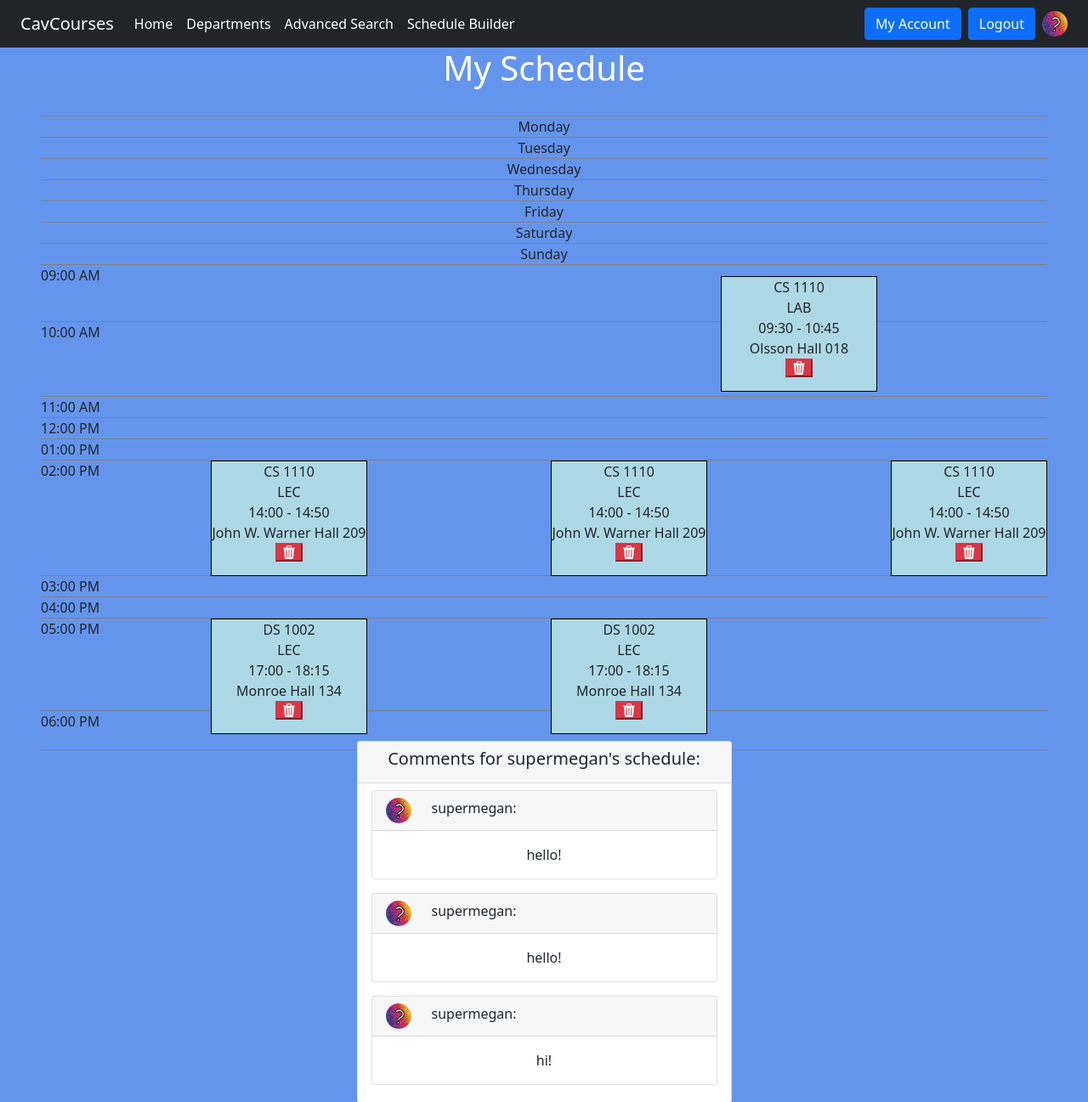
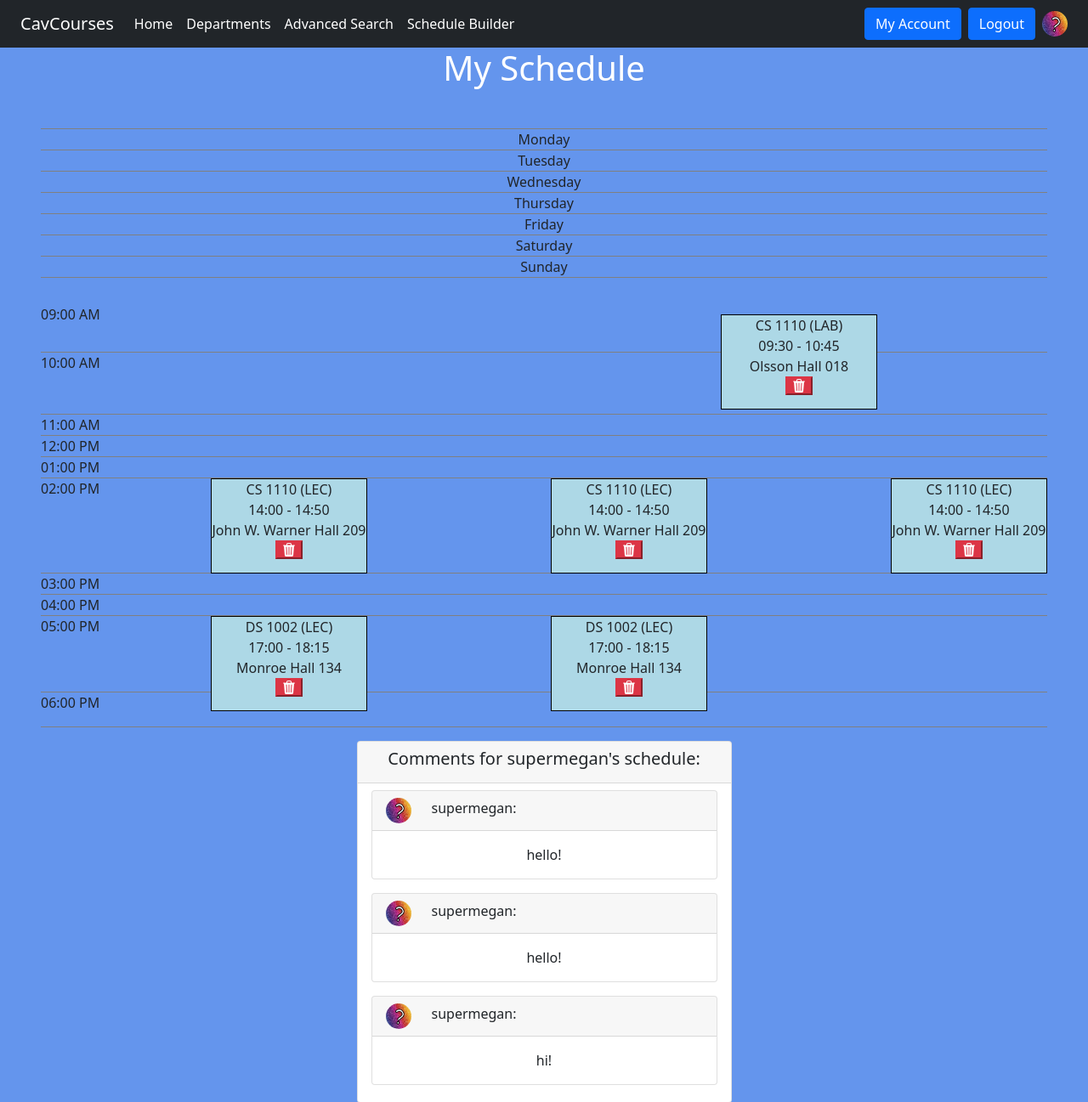
Before and after one commit to TheRealConnorWilson/CavCourses, a Django app: page /schedule/ in a window 1280 px wide. Shown: the top 1297 px of the page at 85% size. Run offline with Django 4.2, Linux system fonts and the light colour scheme; a user stored in the database is signed in; data comes from the database, SQL or seed files in the repository; some libraries are stand-ins or nearby versions.

Commit message:
moved course type in schedule so that the start/end times of the blocking isn't affected

```diff
--- a/classlist/templates/classlist/schedule.html
+++ b/classlist/templates/classlist/schedule.html
@@ -46,7 +46,8 @@
                             {% if meeting.section.section_id == c.section_id %}
 
                                     <div class="sq-other m-1" size="5em">
-                                        <div class="text-center">{{c.course.title}}</div>
+                                        {% comment %} <div class="text-center">{{c.course.title}}</div> {% endcomment %}
+                                        <div class="text-center">{{c.course.title}} ({{meeting.section.component}})</div>
                                         <div class="text-center">
                                             {% comment %} {{meeting.start_time|make_list|slice:':2'|join:''}}:{{meeting.start_time|make_list|slice:'3:5'|join:''}} - {{meeting.end_time|make_list|slice:':2'|join:''}}:{{meeting.end_time|make_list|slice:'3:5'|join:''}} <br> {% endcomment %}
                                             <div>N/A</div>
@@ -114,8 +115,8 @@
                                             {% for c in the_schedule.classRoster.all %}
                                                 {% if meeting.section.section_id == c.section_id %}
 
-                                                        <div class="text-center">{{c.course.title}}</div>
-                                                        <div class="text-center">{{meeting.section.component}}</div>
+                                                        <div class="text-center">{{c.course.title}} ({{meeting.section.component}})</div>
+                                                        {% comment %} <div class="text-center">{{meeting.section.component}}</div> {% endcomment %}
                                                         <div class="text-center">
                                                             {{meeting.start_time|make_list|slice:':2'|join:''}}:{{meeting.start_time|make_list|slice:'3:5'|join:''}} - {{meeting.end_time|make_list|slice:':2'|join:''}}:{{meeting.end_time|make_list|slice:'3:5'|join:''}} <br>
                                                             {{meeting.facility_description}}
```
